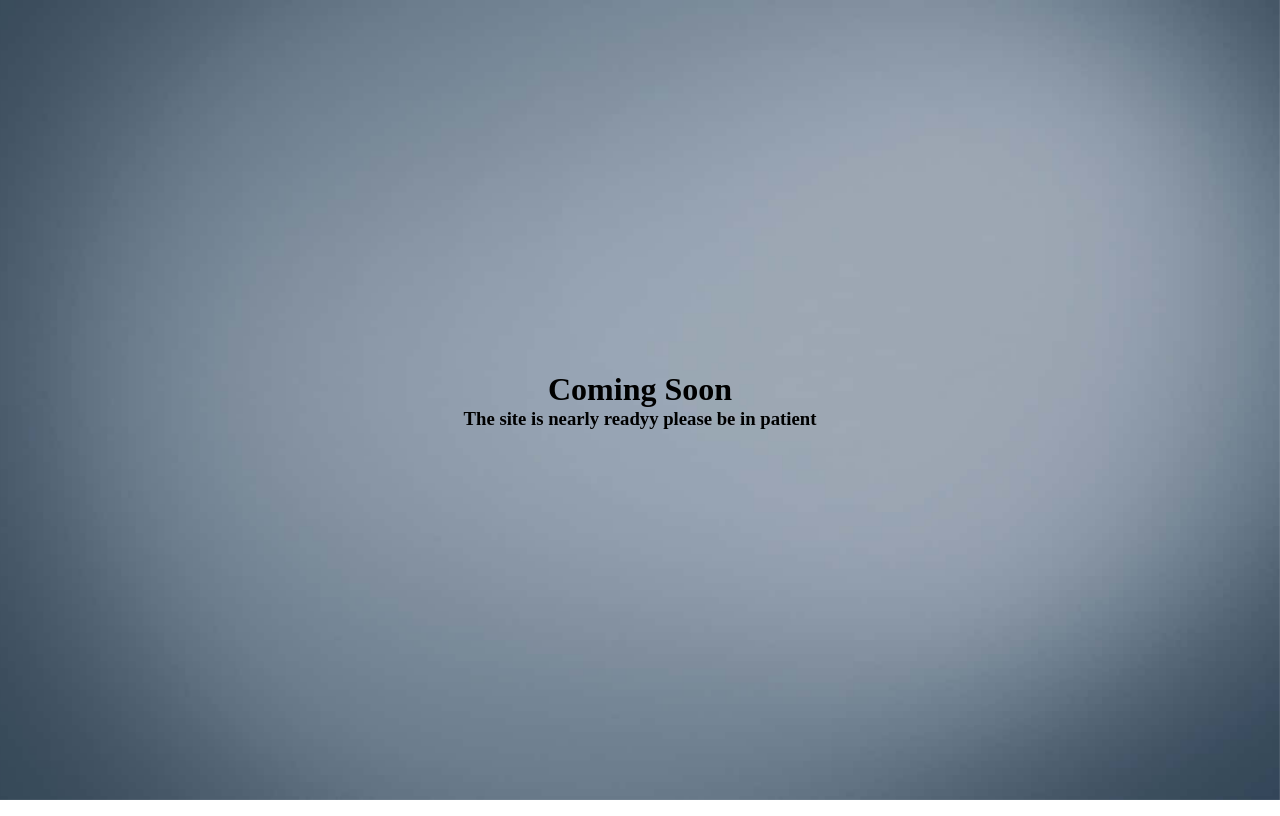
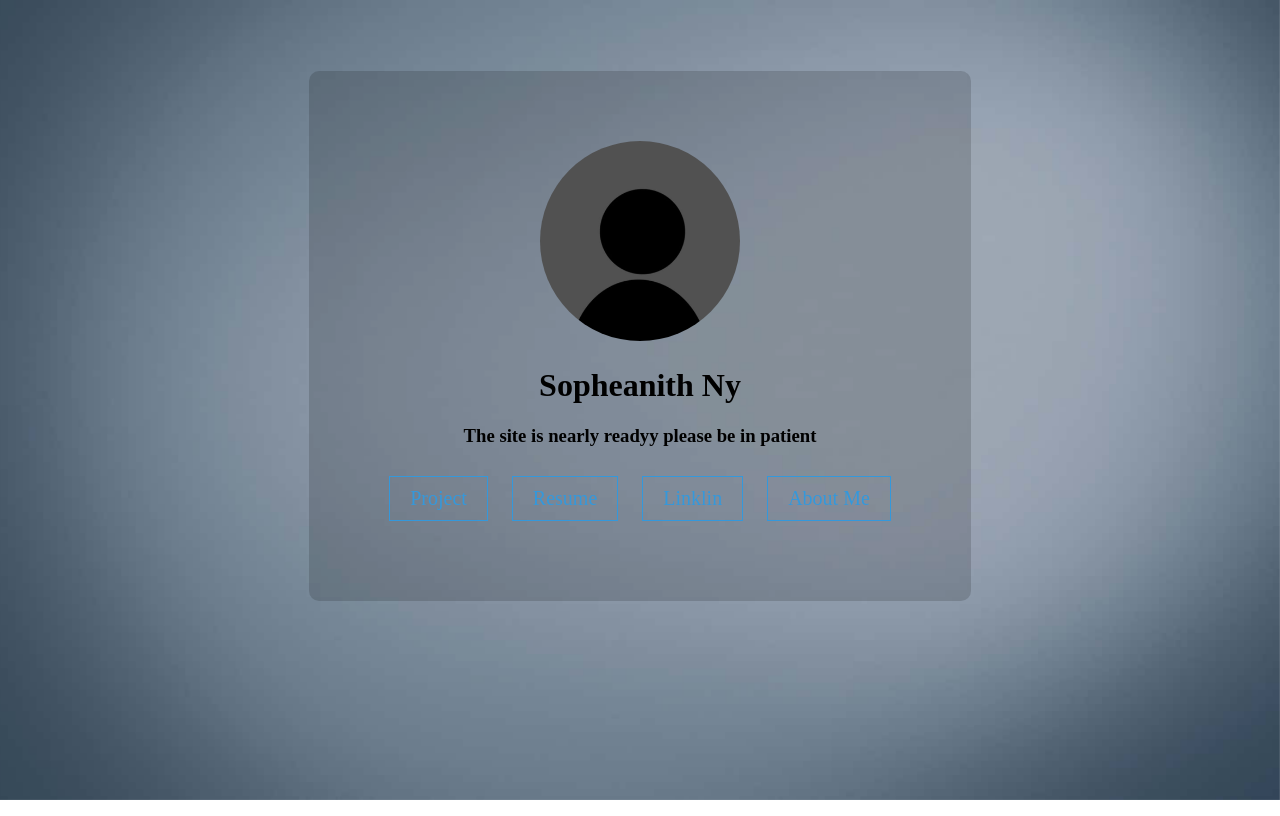
Before and after one commit to Sopheanith3/Personal_Profile, a plain HTML site: page ProfileWeb/profileHTML.html in a window 1280 px wide. Drawn offline with Linux system fonts and the light colour scheme.

Commit message:
set up the profile and menu bar for my info

```diff
--- a/ProfileWeb/profileCSS.css
+++ b/ProfileWeb/profileCSS.css
@@ -1,10 +1,3 @@
-*{
-    margin:0;
-    padding:0;
-    text-decoration: none;
-    font-family: "Montserrat";
-}
-
 body{
     height: 100vh;
     display: flex;
@@ -30,4 +23,60 @@ body{
 .container {
     z-index: 1;
     text-align: center;
+    margin: auto;
+    margin-top: 5%;
+    padding: 70px;
+    border-radius: 10px;
+    background: rgba(0,0,0,0.15);
 }
+
+.container-img{
+    border-radius: 50%;
+    width: 200px;
+    height: 200px;
+}
+
+.btn{
+    border: 1px solid #3498db;
+    background: none;
+    padding: 10px 20px;
+    font-size: 20px;
+    font-family: "montserrat";
+    cursor: pointer;
+    margin: 10px;
+    transition: 0.8s;
+    position: relative;
+    overflow: hidden;
+}
+
+.btn1, .btn2, .btn3, .btn4{
+    color: #3498db;
+}
+
+.btn1:hover, .btn2:hover, .btn3:hover, .btn4:hover{
+    color: black;
+}
+
+.btn::before{
+    content: "";
+    position: absolute;
+    left: 0;
+    width: 100%;
+    height: 0%;
+    background: lightblue;
+    z-index: -1;
+    transition: 0.8s;
+}
+
+.btn1::before, .btn3::before{
+    top: 0;
+    border-radius: 0 0 50% 50%;
+}
+.btn2::before,.btn4::before{
+    top:0;
+    bottom: 0;
+    border-radius: 0 0 50% 50%;
+}
+.btn1:hover::before,.btn2:hover::before,.btn3:hover::before,.btn4:hover::before{
+    height: 180% ;
+}
--- a/ProfileWeb/profileHTML.html
+++ b/ProfileWeb/profileHTML.html
@@ -7,18 +7,19 @@
     <link rel="stylesheet" href="profileCSS.css">
 </head>
 <body>
+    <div class="background">
+        <img src= "background.jpg" alt="" class="background-img">
+    </div>
     <div class="container">
-        <div class="background">
-            <img src= "background.jpg" alt="" class="background-img">
-        </div>
-        <h1>Coming Soon</h1>
+        <img src = "profile.jpg" alt="" class="container-img">
+        <h1>Sopheanith Ny</h1>
         <h3>The site is nearly readyy please be in patient</h3>
         <div class="progress-bar"><span></span></div>
         <div class="sm">
-            <a href ="#"><i class="fab fa-facebook"></i></a>
-            <a href ="#"><i class="fab fa-linkedin-in"></i></a>
-            <a href ="#"><i class="fab fa-instagram"></i></a>
-            <a href ="#"><i class="fab fa-twitter"></i></a>
+            <button class="btn btn1">Project</button>
+            <button class="btn btn2">Resume</button>
+            <button class="btn btn3">Linklin</button>
+            <button class="btn btn4">About Me</button>
         </div>
     </div>
 </body>
```
Also changed, not shown: ProfileWeb/profile.jpg (added).
